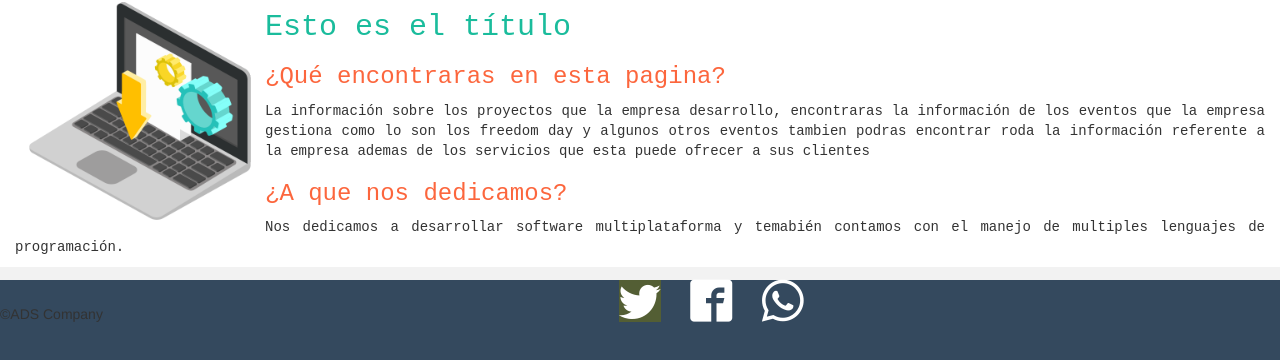
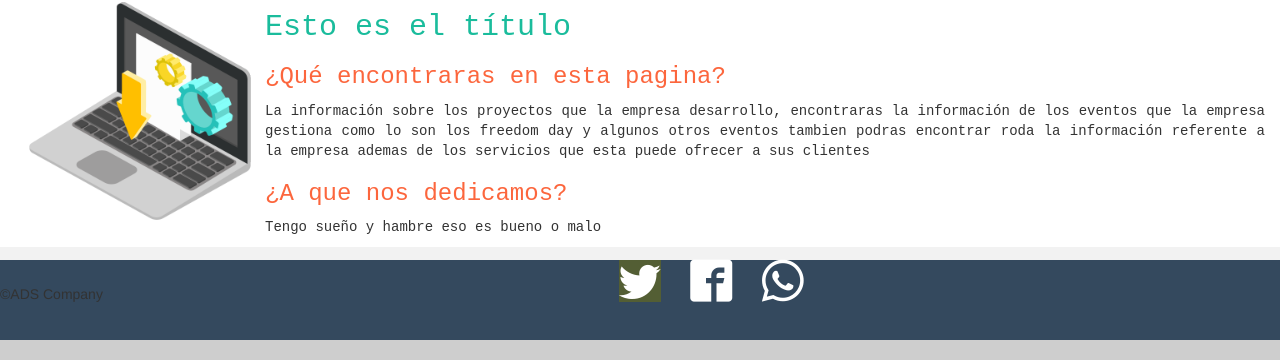
Before and after one commit to ADS-Company/PaginaCoders, a plain HTML site: page index.html in a window 1280 px wide. Shown: the part 710-1070 px from the top of the page. Drawn offline with Linux system fonts and the light colour scheme; files whose address does not match are found by name.

Commit message:
Mayra cambio la linea 42

```diff
--- a/index.html
+++ b/index.html
@@ -40,7 +40,7 @@
          <h3>¿Qué encontraras en esta pagina?</h3>
          <p>La información sobre los proyectos que la empresa desarrollo, encontraras la información de los eventos que la empresa gestiona como lo son los freedom day y algunos otros eventos tambien podras encontrar roda la información referente a la empresa ademas de los servicios que esta puede ofrecer a sus clientes</p>
           <h3>¿A que nos dedicamos?</h3>
-         <p>Nos dedicamos a desarrollar software multiplataforma y temabién contamos con el manejo de multiples lenguajes de programación.</p>
+         <p>Tengo sueño y hambre eso es bueno o malo</p>
      </section>
      <footer id="pie">
      &copy;ADS Company
```
